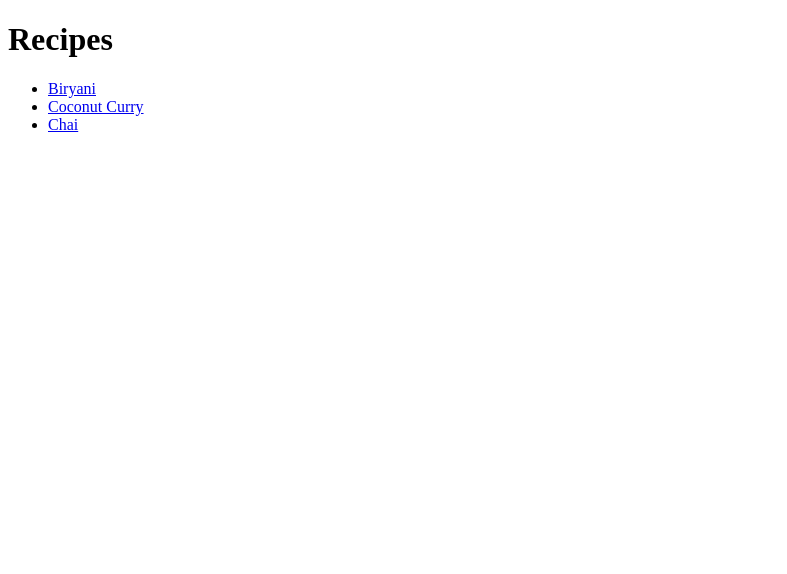
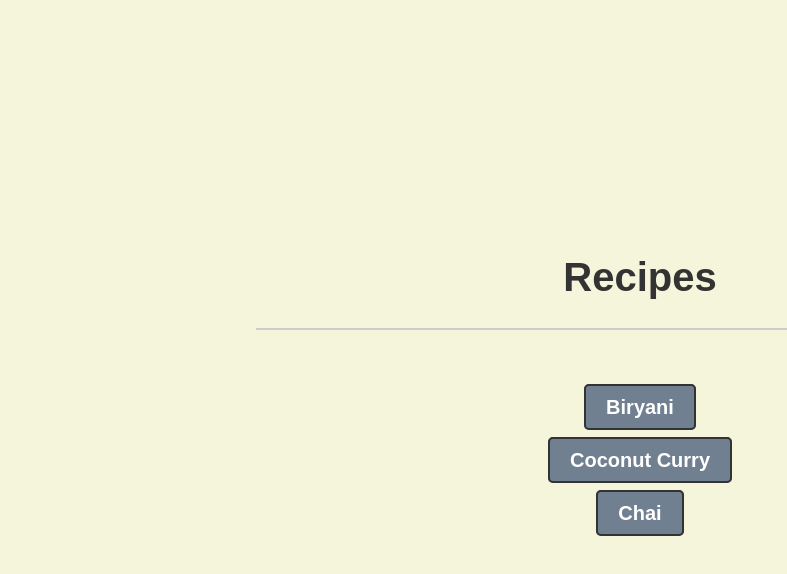
Before and after one commit to Sandesh-Huli/Recipes, a plain HTML site: page index.html in a window 1280 px wide. Shown: the whole page, without its empty margins (0-787 px from the left). Drawn offline with Linux system fonts and the light colour scheme.

Commit message:
added css

```diff
--- a/index.html
+++ b/index.html
@@ -5,14 +5,93 @@
     <meta charset="UTF-8">
     <meta name="viewport" content="width=device-width, initial-scale=1.0">
     <title>Recipes</title>
+    <style>
+        /* body {
+            text-align: center;
+            background-color: beige;
+        }
+
+        .buttons {
+            font-size: larger;
+            border: 2px solid black;
+            display: inline-block;
+            background-color: lightslategray;
+            border-spacing: 3px;
+        } */
+        body {
+            font-family: Arial, sans-serif;
+            background-color: #f5f5dc;
+            margin: 0;
+            padding: 0;
+            display: flex;
+            flex-direction: column;
+            align-items: center;
+            justify-content: center;
+            min-height: 100vh;
+            text-align: center;
+        }
+
+        h1 {
+            font-size: 2.5rem;
+            color: #333;
+            margin-bottom: 20px;
+        }
+
+        hr {
+            width: 60%;
+            border: 0;
+            border-top: 2px solid #ccc;
+            margin-bottom: 20px;
+        }
+
+        /* Button Styles */
+        ul {
+            list-style-type: none;
+            padding: 0;
+        }
+
+        ul li {
+            margin: 30px 0;
+        }
+
+        .buttons {
+            font-size: 1.25rem;
+            font-weight: bold;
+            color: white;
+            background-color: #708090;
+            border: 2px solid #333;
+            padding: 10px 20px;
+            text-decoration: none;
+            border-radius: 5px;
+            transition: background-color 0.3s ease, transform 0.2s ease;
+        }
+
+        .buttons:hover {
+            background-color: #556070;
+            transform: scale(1.05);
+        }
+
+        /* Responsive Layout */
+        @media (max-width: 600px) {
+            h1 {
+                font-size: 2rem;
+            }
+
+            .buttons {
+                font-size: 1rem;
+                padding: 8px 15px;
+            }
+        }
+    </style>
 </head>
 
 <body>
     <h1>Recipes</h1>
+    <hr>
     <ul>
-        <li><a href="recipe\biryani.html">Biryani</a></li>
-        <li><a href="recipe\curry.html">Coconut Curry</a></li>
-        <li><a href="recipe\chai.html">Chai</a></li>
+        <li><a href="recipe\biryani.html" class="buttons">Biryani</a></li>
+        <li><a href="recipe\curry.html" class="buttons">Coconut Curry</a></li>
+        <li><a href="recipe\chai.html" class="buttons">Chai</a></li>
     </ul>
 </body>
 
--- /dev/null
+++ b/style.css
@@ -0,0 +1,22 @@
+body{
+    background-color: beige;
+}
+h1{
+    text-align: center;
+    font-size: 40px;
+}
+.image{
+    text-align: center;
+}
+img{
+    width: 500px;
+    height: auto;
+}
+h3,h4{
+    font-size: 40px;
+}
+p,li{
+    font-size: 20px;
+    word-spacing: 2px;
+    line-height: 30px;
+}
```
Also changed, not shown: recipe/biryani.html (+4 -1 lines), recipe/chai.html (+3 -0 lines), recipe/curry.html (+3 -0 lines).
